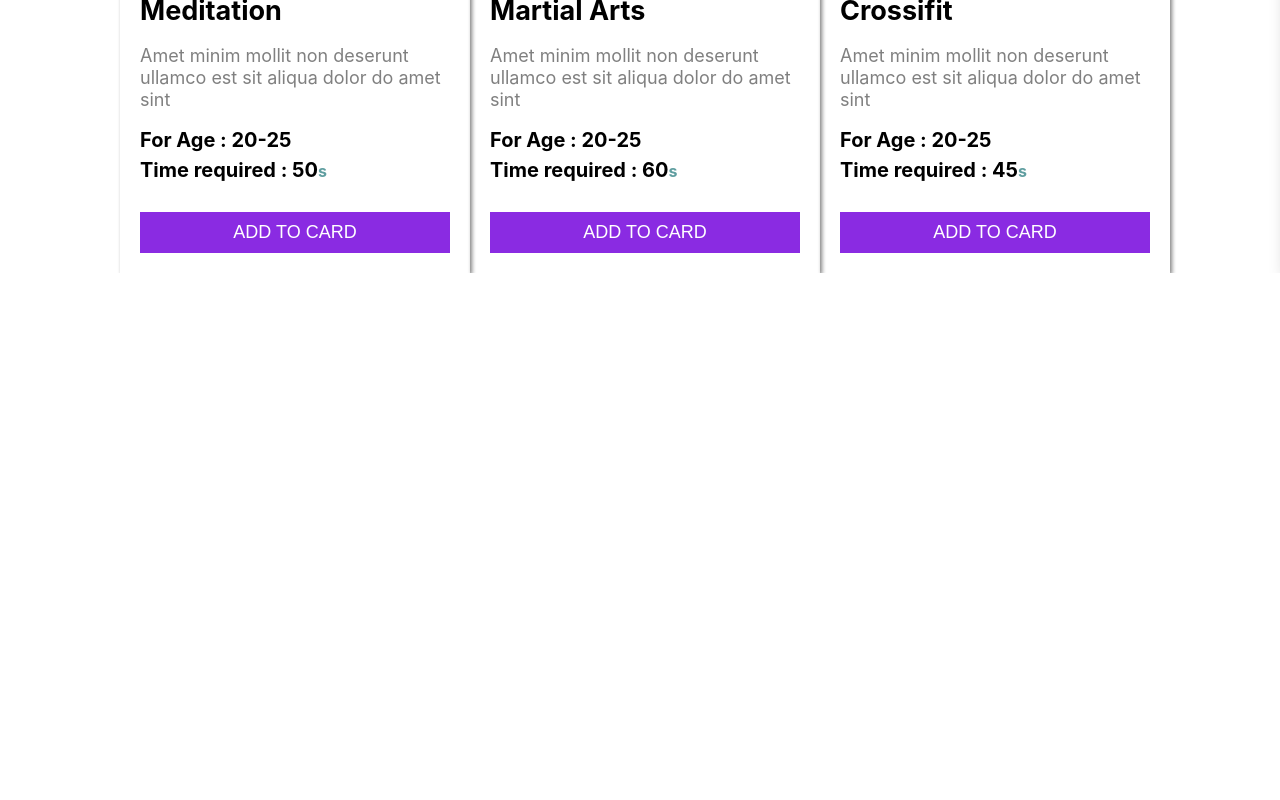
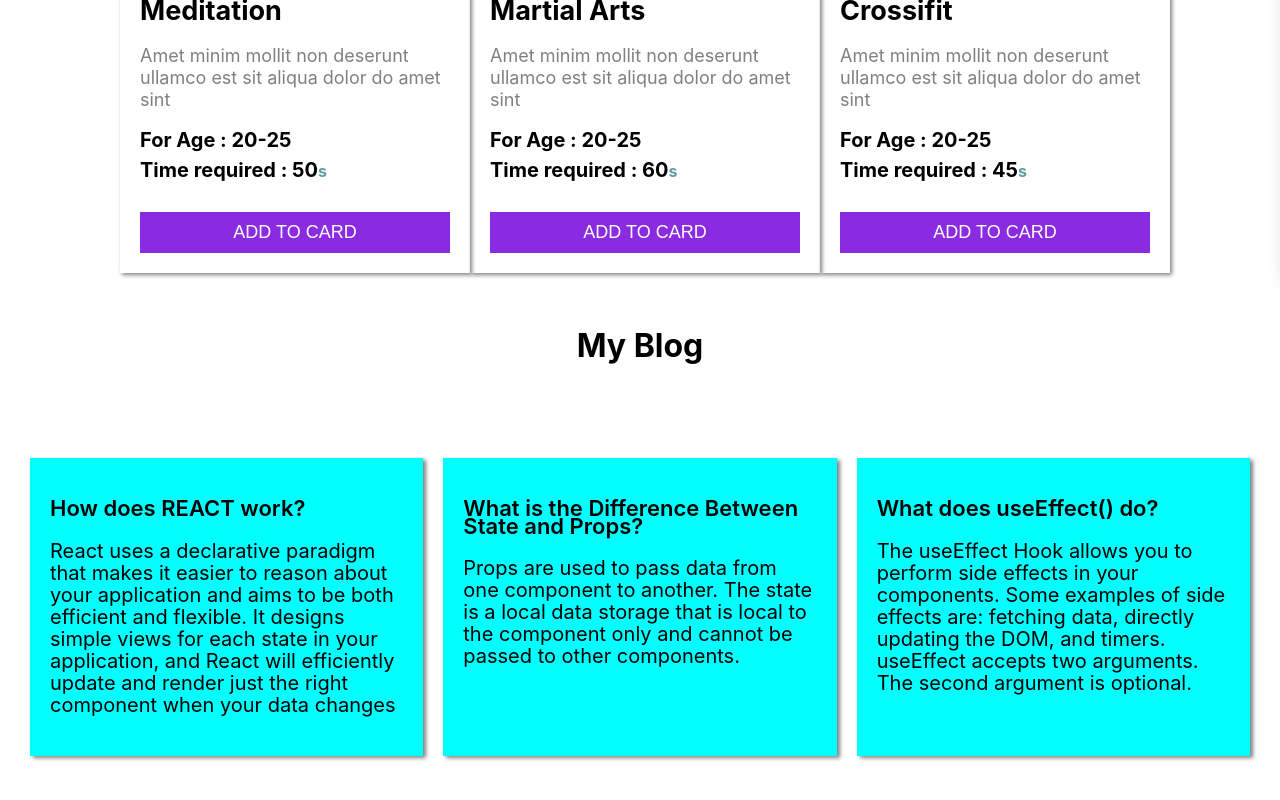
Before and after one commit to Naimcoder/Assignment-08, a React (Create React App) app: page / in a window 1280 px wide. Shown: the part 1204-2004 px from the top of the page. Before the commit the page ends 1477 px from the top, so only its background shows below. Built offline with nearby package versions, Linux system fonts and the light colour scheme.

Commit message:
added blog

```diff
--- a/src/App.js
+++ b/src/App.js
@@ -1,12 +1,14 @@
 import logo from './logo.svg';
 import './App.css';
 import Home from './Components/Home/Home';
+import Blog from './Components/Blog/Blog';
+
 
 function App() {
   return (
     <div>
       <Home></Home>
-
+      <Blog></Blog>
     </div>
   );
 }
--- /dev/null
+++ b/src/Components/Blog/Blog.css
@@ -0,0 +1,46 @@
+/* blog part start */
+.bolg-container {
+  display: grid;
+  grid-template-columns: repeat(3, 1fr);
+  grid-gap: 20px;
+  margin: 100px 30px;
+}
+
+.blog-title {
+  margin-top: 60px;
+  text-align: center;
+}
+
+.blog {
+  background-color: aqua;
+  padding: 20px;
+  box-shadow: 3px 2px 4px gray;
+}
+
+.blog h3 {
+  font-size: 22px;
+  font-weight: 600;
+}
+.blog p {
+  font-size: 20px;
+  line-height: 22px;
+}
+/* blog part end */
+
+
+
+/*********************************** For Mobile devices ********************************/
+@media only screen and (max-width: 688px) {
+  .bolg-container {
+    grid-template-columns: repeat(1, 1fr);
+    margin: 0;
+  }
+}
+
+/************************************ For Tabs devices ***********************************/
+@media only screen and (min-width: 688px) and (max-width: 992px) {
+  .bolg-container {
+    grid-template-columns: repeat(2, 1fr);
+    margin: 0;
+  }
+}
--- /dev/null
+++ b/src/Components/Blog/Blog.js
@@ -0,0 +1,35 @@
+import React from 'react';
+import './Blog.css';
+
+const Blog = () => {
+     return (
+          <div>
+               <h1 className='blog-title'>  My Blog </h1>
+               <div className='bolg-container'>
+                    <div className='blog'>
+                         <h3>How does REACT work?</h3>
+                         <p>React uses a declarative paradigm that makes it easier to reason about
+                              your application and aims to be both efficient and flexible.
+                              It designs simple views for each state in your application,
+                              and React will efficiently update and render just the right component
+                              when your data changes</p>
+                    </div>
+                    <div className='blog'>
+                         <h3>What is the Difference Between State and Props?</h3>
+                         <p>Props are used to pass data from one component to another.
+                              The state is a local data storage
+                          that is local to the component only and cannot be passed to other components.</p>
+                    </div>
+                    <div className='blog'>
+                         <h3>What does useEffect() do?</h3>
+                         <p>The useEffect Hook allows you to perform side effects in your components. Some examples of side effects are: fetching data, directly updating
+                              the DOM, and timers. useEffect accepts two arguments.
+                              The second argument is optional.</p>
+                    </div>
+
+               </div>
+          </div>
+     );
+};
+
+export default Blog;
--- a/src/Components/CardInfo/CardInfo.css
+++ b/src/Components/CardInfo/CardInfo.css
@@ -1,3 +1,4 @@
+/* card info  part start */
 .card-profile{
      display: flex;
      justify-content: center;
@@ -88,3 +89,4 @@ small{
      border-radius: 50px;
      border: 2px solid grey;
 }
+/* card info  part End */
--- a/src/Components/Cards/Cards.js
+++ b/src/Components/Cards/Cards.js
@@ -3,8 +3,6 @@ import SingleCard from '../SingleCard/SingleCard';
 import "./Cards.css"
 
 const Cards = ({ card,times,setTime }) => {
-
-
 
      return (
           <div>
--- a/src/Components/Home/Home.css
+++ b/src/Components/Home/Home.css
@@ -1,3 +1,4 @@
+/* all card part start */
 .cards-container{
      display: grid;
      grid-template-columns: 4fr 1fr;
@@ -8,6 +9,9 @@
     background-color: #fff;
     box-shadow: 3px 7px 20px gray;
 }
+/* all card part end */
+
+/*********************************** For Mobile devices ********************************/
 @media only screen and (max-width:688px){
     .cards-container{
          grid-template-columns: 5fr;
@@ -16,6 +20,7 @@
     }
 
 }
+/************************************ For Tabs devices ***********************************/
 @media only screen and (min-width: 688px) and (max-width:992px){
 
  .cards-container{
--- a/src/Components/SingleCard/SingleCard.css
+++ b/src/Components/SingleCard/SingleCard.css
@@ -1,3 +1,5 @@
+
+/* single card part :start */
 .card {
   width: 350px;
   margin-top: 50px;
@@ -34,3 +36,4 @@ color: gray;
      font-weight: 500;
      text-transform: uppercase;
 }
+/* single card part :start */
```
Also changed, not shown: src/Components/Cards/Cards.css (+4 -8 lines).
